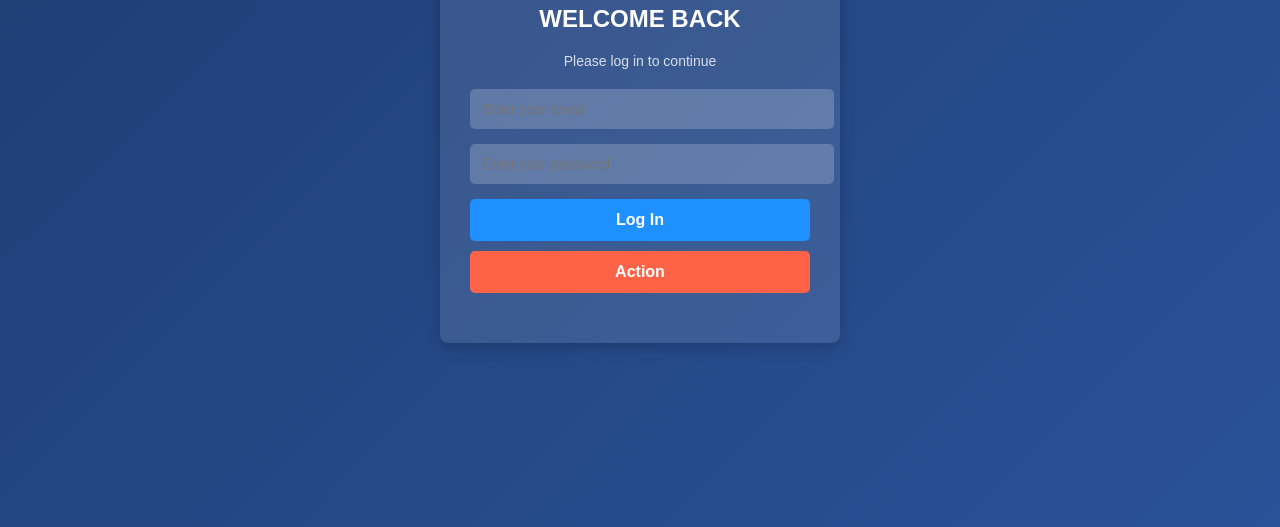
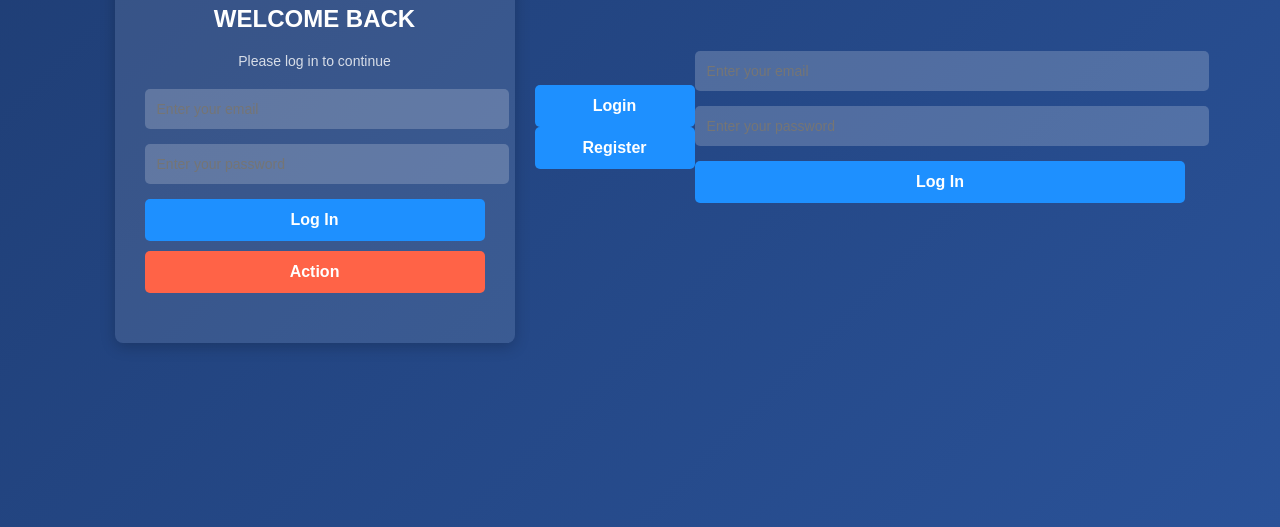
Before and after one commit to wleem574/drnfez, a plain HTML site: page index.html in a window 1280 px wide. Shown: the part 273-800 px from the top of the page. Drawn offline with Linux system fonts and the light colour scheme.

Commit message:
index.html

```diff
--- a/index.html
+++ b/index.html
@@ -28,3 +28,25 @@
     <script src="script.js"></script>
 </body>
 </html>
+<div class="toggle-buttons">
+    <button id="showLogin">Login</button>
+    <button id="showRegister">Register</button>
+</div>
+
+<div id="loginSection">
+    <!-- نموذج تسجيل الدخول -->
+    <form id="loginForm">
+        <input type="email" id="email" placeholder="Enter your email" required>
+        <input type="password" id="password" placeholder="Enter your password" required>
+        <button type="submit">Log In</button>
+    </form>
+</div>
+
+<div id="registerSection" style="display: none;">
+    <!-- نموذج تسجيل الحساب -->
+    <form id="registerForm">
+        <input type="email" id="registerEmail" placeholder="Enter your email" required>
+        <input type="password" id="registerPassword" placeholder="Enter your password" required>
+        <button type="submit">Register</button>
+    </form>
+</div>
```
